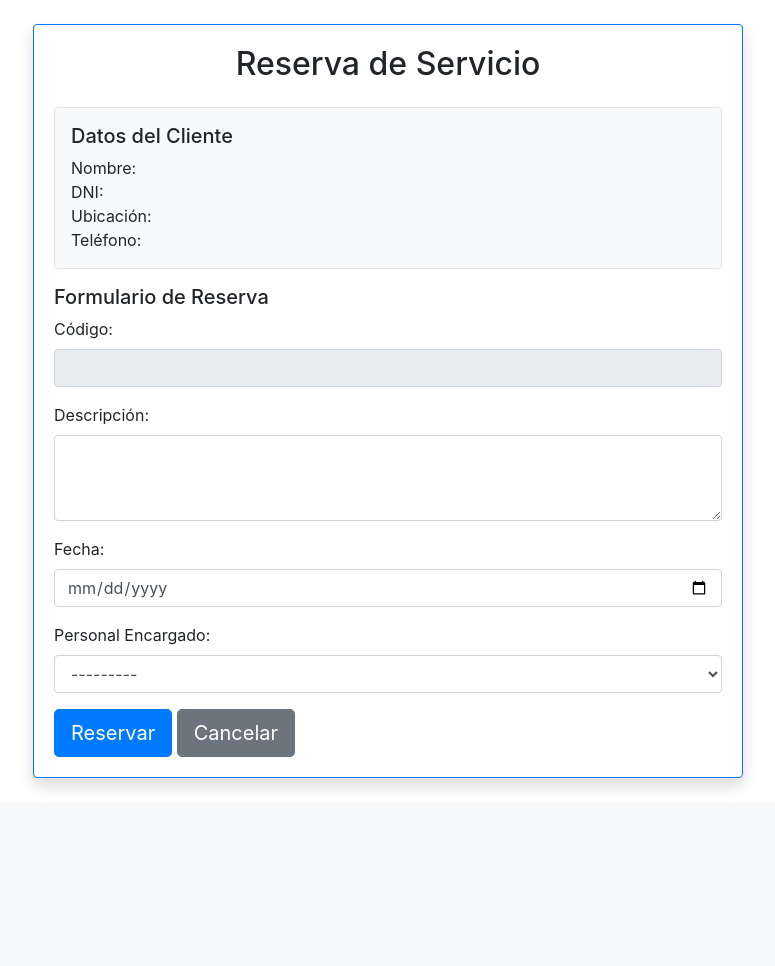
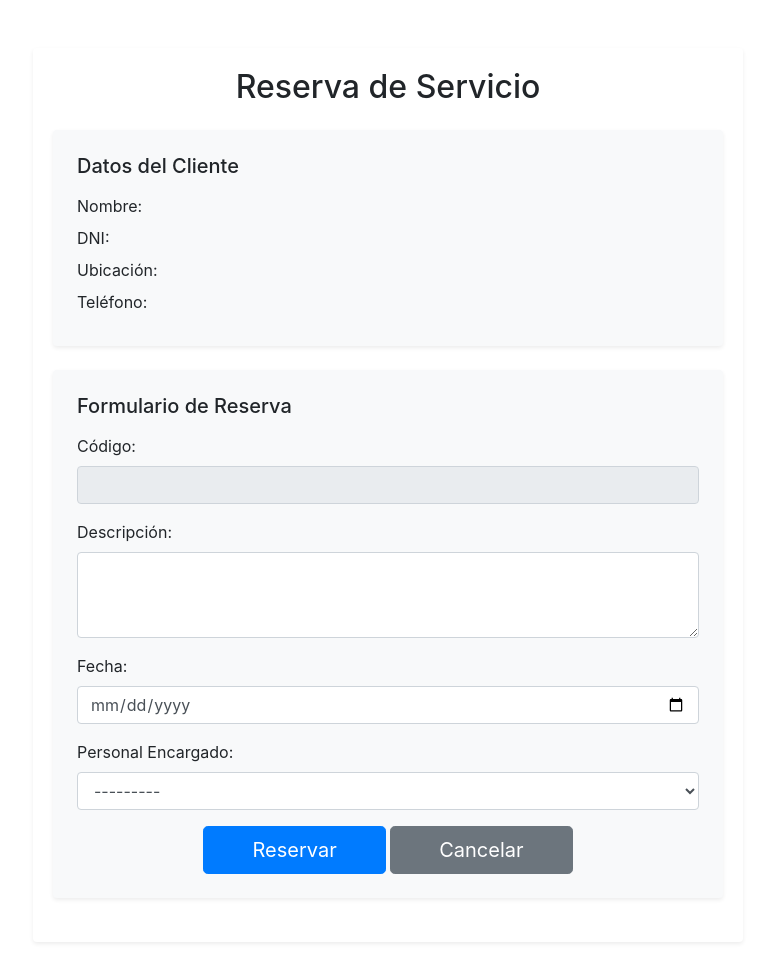
Before and after one commit to YeyderJHJL/PROJECT_IPS, a Django app: template project/tienda/templates/reservaServicio.html in a window 1280 px wide. Shown: the part 56-1022 px from the top of the page, without its empty margins (252-1027 px from the left). Before the commit the page ends 843 px from the top, so only its background shows below. Run offline with Django 5.2, Linux system fonts and the light colour scheme; the template is opened without the code that fills it: values that come from a table or form of the project are taken from there, others are empty; some libraries are stand-ins or nearby versions.

Commit message:
avance interfaz reserva

```diff
--- a/project/tienda/templates/reservaServicio.html
+++ b/project/tienda/templates/reservaServicio.html
@@ -3,60 +3,61 @@
 {% block title %}Reserva de Servicio{% endblock %}
 
 {% block content %}
-<div class="container">
+<div class="container py-4">
     <div class="row justify-content-center">
-        <div class="col-md-8">
-            <div class="card border-primary shadow mb-4">
+        <div class="col-lg-8">
+            <div class="card shadow-sm border-0">
                 <div class="card-body">
                     <h2 class="card-title text-center mb-4">Reserva de Servicio</h2>
 
-                    <div class="border rounded p-3 mb-3 bg-light">
-                        <h5 class="mb-2 fs-5">Datos del Cliente</h5>
-                        <div class="row">
+                    <div class="bg-light rounded p-4 mb-4 shadow-sm">
+                        <h5 class="mb-3 fs-5">Datos del Cliente</h5>
+                        <div class="row mb-2">
                             <div class="col-md-4 fw-bold">Nombre:</div>
                             <div class="col-md-8">{{ cliente.nombre }}</div>
                         </div>
-                        <div class="row">
+                        <div class="row mb-2">
                             <div class="col-md-4 fw-bold">DNI:</div>
                             <div class="col-md-8">{{ cliente.dni }}</div>
                         </div>
-                        <div class="row">
+                        <div class="row mb-2">
                             <div class="col-md-4 fw-bold">Ubicación:</div>
                             <div class="col-md-8">{{ cliente.ubicacion }}</div>
                         </div>
-                        <div class="row">
+                        <div class="row mb-2">
                             <div class="col-md-4 fw-bold">Teléfono:</div>
                             <div class="col-md-8">{{ cliente.telefono }}</div>
                         </div>
                     </div>
 
                     {% if servicio %}
-                    <div class="border rounded p-3 mb-3 bg-light">
-                        <h5 class="mb-2 fs-5">Detalles del Servicio</h5>
-                        <div class="row">
+                    <div class="bg-light rounded p-4 mb-4 shadow-sm">
+                        <h5 class="mb-3 fs-5">Detalles del Servicio</h5>
+                        <div class="row mb-2">
                             <div class="col-md-4 fw-bold">Código:</div>
                             <div class="col-md-8">{{ servicio.sercod }}</div>
                         </div>
-                        <div class="row">
+                        <div class="row mb-2">
                             <div class="col-md-4 fw-bold">Nombre:</div>
                             <div class="col-md-8">{{ servicio.sernom }}</div>
                         </div>
-                        <div class="row">
+                        <div class="row mb-2">
                             <div class="col-md-4 fw-bold">Descripción:</div>
                             <div class="col-md-8">{{ servicio.serdes }}</div>
                         </div>
                     </div>
                     {% endif %}
 
-                    <h5 class="mb-2 fs-5">Formulario de Reserva</h5>
+                    <div class="bg-light rounded p-4 mb-4 shadow-sm">
+                        <h5 class="mb-3 fs-5">Formulario de Reserva</h5>
                         <form method="post">
                             {% csrf_token %}
                             <div class="mb-3">
                                 {{ form.as_p }}
                             </div>
-                        <div class="text-start">
-                            <button type="submit" class="btn btn-primary btn-lg me-2">Reservar</button>
-                            <a href="{% url 'servicios' %}" class="btn btn-secondary btn-lg">Cancelar</a>
+                            <div class="text-center">
+                                <button type="submit" class="btn btn-primary btn-lg px-5 me-2">Reservar</button>
+                                <a href="{% url 'servicios' %}" class="btn btn-secondary btn-lg px-5">Cancelar</a>
                             </div>
                         </form>
                     </div>
@@ -64,4 +65,5 @@
             </div>
         </div>
     </div>
+</div>
 {% endblock %}
--- a/project/tienda/views.py
+++ b/project/tienda/views.py
@@ -1,4 +1,5 @@
 from django.shortcuts import get_object_or_404, redirect, render
+from django.contrib.auth.decorators import login_required
 from .forms import *
 from .models import *
 
@@ -28,7 +29,7 @@ def servicios(request, codigo=None):
 
     return render(request, 'servicios.html', {'formulario': formulario, 'servicio': servicio, 'categorias': categorias})
 
-
+@login_required
 def crear_evento(request):
     servicio_id = request.GET.get('servicio_id')
 
```
Lines whose indentation alone changed are shown as unchanged.
